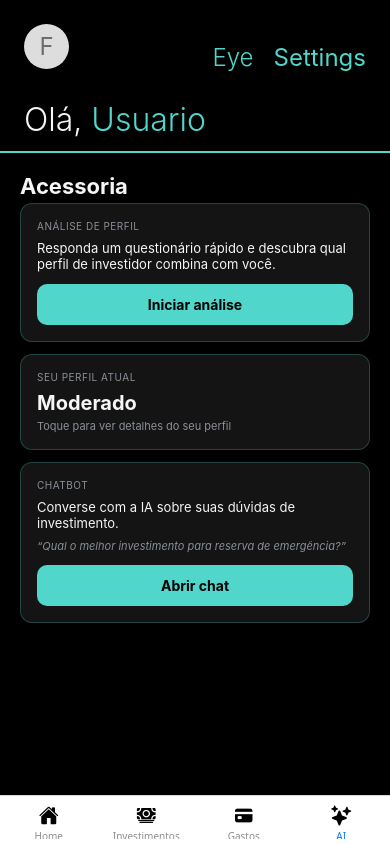
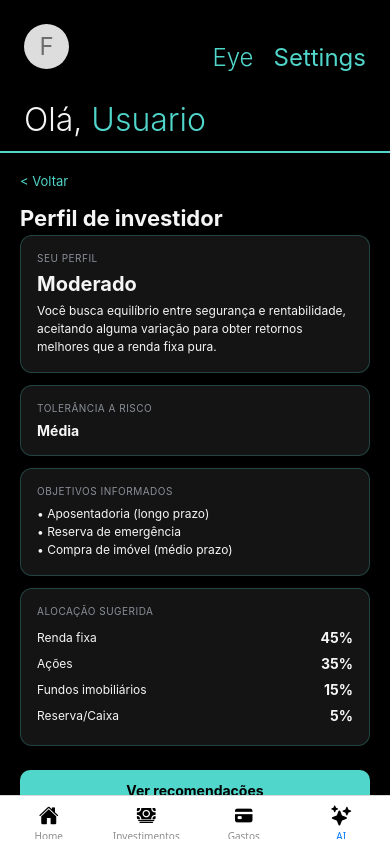
Before and after one commit to WiseJao/InvesteAI, a React Native app in the folder React-Native/: screen /AI in a window 390 px wide. Both pictures are taken after a click on the element 195 px from the left and 402 px from the top of the page. Built offline with nearby package versions, Linux system fonts and the light colour scheme.

Commit message:
feat: adiciona perfil de investidor e recomendacoes

```diff
--- /dev/null
+++ b/React-Native/source/routes/AI/perfilInvestidor.tsx
@@ -0,0 +1,85 @@
+import { View, Text, StyleSheet } from 'react-native';
+import { useNavigation } from '@react-navigation/native';
+import type { NativeStackNavigationProp } from '@react-navigation/native-stack';
+import Layout from '../../shared/layout';
+import Card from '../../shared/card';
+import { colors } from '../../styles/colors';
+import Botao from './components/botao';
+import type { AIStackParamList } from './types';
+
+// TODO: substituir pelos dados da API quando o backend estiver pronto
+const objetivos = [
+    'Aposentadoria (longo prazo)',
+    'Reserva de emergência',
+    'Compra de imóvel (médio prazo)',
+];
+
+const alocacao = [
+    { nome: 'Renda fixa', percentual: 45 },
+    { nome: 'Ações', percentual: 35 },
+    { nome: 'Fundos imobiliários', percentual: 15 },
+    { nome: 'Reserva/Caixa', percentual: 5 },
+];
+
+export default function PerfilInvestidor() {
+    const navigation = useNavigation<NativeStackNavigationProp<AIStackParamList>>();
+
+    return (
+        <Layout titulo="Perfil de investidor" voltar>
+            <Card rotulo="SEU PERFIL">
+                <Text style={styles.destaque}>Moderado</Text>
+                <Text style={styles.texto}>
+                    Você busca equilíbrio entre segurança e rentabilidade, aceitando alguma variação
+                    para obter retornos melhores que a renda fixa pura.
+                </Text>
+            </Card>
+
+            <Card rotulo="TOLERÂNCIA A RISCO">
+                <Text style={styles.valor}>Média</Text>
+            </Card>
+
+            <Card rotulo="OBJETIVOS INFORMADOS">
+                {objetivos.map((objetivo) => (
+                    <Text key={objetivo} style={styles.texto}>
+                        {'•'} {objetivo}
+                    </Text>
+                ))}
+            </Card>
+
+            <Card rotulo="ALOCAÇÃO SUGERIDA">
+                {alocacao.map((item) => (
+                    <View key={item.nome} style={styles.linha}>
+                        <Text style={styles.texto}>{item.nome}</Text>
+                        <Text style={styles.valor}>{item.percentual}%</Text>
+                    </View>
+                ))}
+            </Card>
+
+            <Botao titulo="Ver recomendações" onPress={() => navigation.navigate('Recomendacoes')} />
+        </Layout>
+    );
+}
+
+const styles = StyleSheet.create({
+    destaque: {
+        fontSize: 20,
+        fontWeight: 'bold',
+        color: colors.text,
+        marginBottom: 6,
+    },
+    texto: {
+        fontSize: 12,
+        color: colors.text,
+        lineHeight: 18,
+    },
+    valor: {
+        fontSize: 14,
+        fontWeight: 'bold',
+        color: colors.text,
+    },
+    linha: {
+        flexDirection: 'row',
+        justifyContent: 'space-between',
+        paddingVertical: 4,
+    },
+});
--- /dev/null
+++ b/React-Native/source/routes/AI/recomendacoes.tsx
@@ -0,0 +1,50 @@
+import { Text, StyleSheet } from 'react-native';
+import Layout from '../../shared/layout';
+import Card from '../../shared/card';
+import { colors } from '../../styles/colors';
+
+// TODO: substituir pelas recomendações geradas pela API
+const recomendacoes = [
+    {
+        titulo: 'Tesouro IPCA+ 2029',
+        descricao: 'Proteção contra inflação com bom retorno para seus objetivos de longo prazo.',
+    },
+    {
+        titulo: 'ETF de dividendos (BOVA11)',
+        descricao: 'Diversificação em ações com exposição ao mercado brasileiro.',
+    },
+    {
+        titulo: 'CDB 110% CDI',
+        descricao: 'Renda fixa com liquidez para reserva de emergência.',
+    },
+    {
+        titulo: 'Fundo imobiliário (FII)',
+        descricao: 'Renda passiva mensal e diversificação em imóveis.',
+    },
+];
+
+export default function Recomendacoes() {
+    return (
+        <Layout titulo="Recomendações" subtitulo="Baseado no seu perfil Moderado" voltar>
+            {recomendacoes.map((item) => (
+                <Card key={item.titulo}>
+                    <Text style={styles.titulo}>{item.titulo}</Text>
+                    <Text style={styles.descricao}>{item.descricao}</Text>
+                </Card>
+            ))}
+        </Layout>
+    );
+}
+
+const styles = StyleSheet.create({
+    titulo: {
+        fontSize: 14,
+        fontWeight: 'bold',
+        color: colors.text,
+        marginBottom: 4,
+    },
+    descricao: {
+        fontSize: 12,
+        color: colors.textMuted,
+    },
+});
--- a/React-Native/source/routes/AI/stack.tsx
+++ b/React-Native/source/routes/AI/stack.tsx
@@ -1,5 +1,7 @@
 import { createNativeStackNavigator } from '@react-navigation/native-stack';
 import AI from './index';
+import PerfilInvestidor from './perfilInvestidor';
+import Recomendacoes from './recomendacoes';
 import type { AIStackParamList } from './types';
 
 const Stack = createNativeStackNavigator<AIStackParamList>();
@@ -8,6 +10,8 @@ export default function AIStack() {
     return (
         <Stack.Navigator screenOptions={{ headerShown: false }}>
             <Stack.Screen name="AI" component={AI} />
+            <Stack.Screen name="PerfilInvestidor" component={PerfilInvestidor} />
+            <Stack.Screen name="Recomendacoes" component={Recomendacoes} />
         </Stack.Navigator>
     );
 }
```
